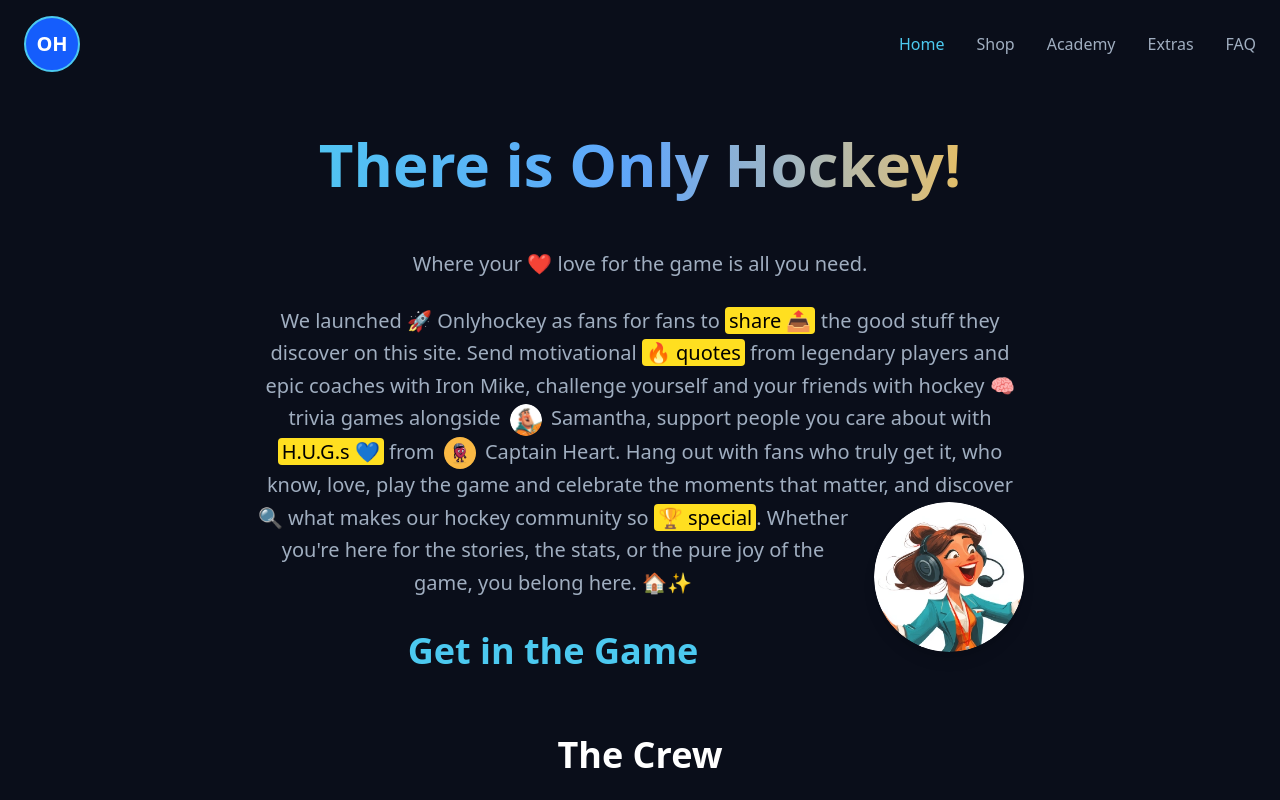
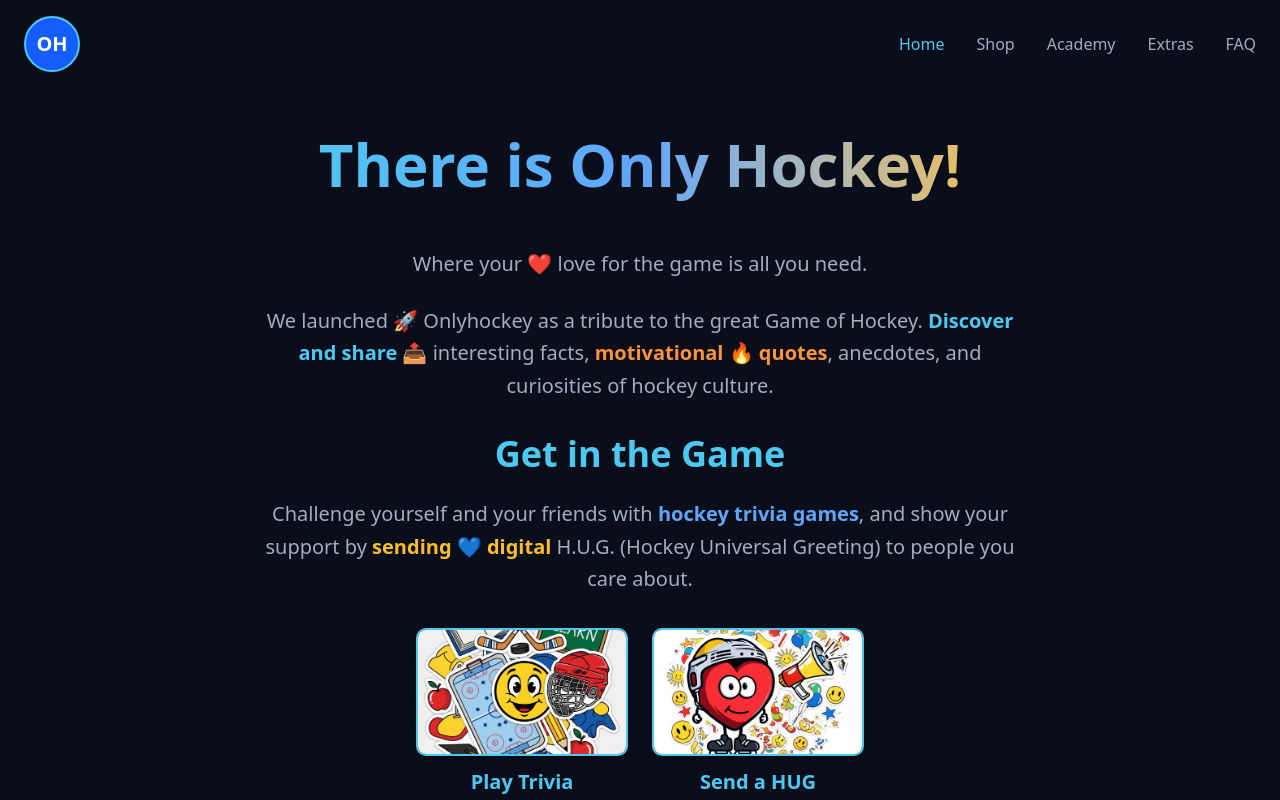
Before and after one commit to avintas/ohd, a Next.js app: page / in a window 1280 px wide. Shown: the top 800 px of the page. Built offline with nearby package versions, Linux system fonts and the light colour scheme.

Commit message:
appos and quates strugle and test-page variant

```diff
--- a/src/app/page.tsx
+++ b/src/app/page.tsx
@@ -2,7 +2,7 @@
   PageLayout,
   HeroSection,
   TheCrew,
-  QuickActions
+  FinalWelcome
 } from '@/components';
 
 export default function Home() {
@@ -10,8 +10,7 @@
     <PageLayout>
       <HeroSection />
       <TheCrew />
-      <QuickActions />
-
+      <FinalWelcome />
     </PageLayout>
   );
 }
--- a/src/app/test-page/page.tsx
+++ b/src/app/test-landing/page.tsx
@@ -3,7 +3,7 @@
   HeroSection
 } from '@/components';
 
-export default function TestPage() {
+export default function TestLanding() {
   return (
     <PageLayout>
       <HeroSection />
--- /dev/null
+++ b/src/components/ActionSection.tsx
@@ -0,0 +1,11 @@
+import React from 'react';
+
+export function ActionSection() {
+  return (
+    <section className="py-8 md:py-12 px-4 md:px-6">
+      <div className="max-w-4xl mx-auto text-center">
+        {/* This section is now empty - content moved to Hero section */}
+      </div>
+    </section>
+  );
+}
--- /dev/null
+++ b/src/components/FinalWelcome.tsx
@@ -0,0 +1,13 @@
+import React from 'react';
+
+export function FinalWelcome() {
+  return (
+    <section className="pt-2 md:pt-4 pb-20 md:pb-24 px-4 md:px-6">
+      <div className="max-w-4xl mx-auto text-center">
+        <p className="text-lg md:text-xl text-[#a0aec0] leading-relaxed max-w-3xl mx-auto">
+          You&apos;ll discover what makes our hockey community so 🏆 special. Whether you&apos;re here for the stories, the stats, or the pure joy of the game, you belong here. 🏠✨
+        </p>
+      </div>
+    </section>
+  );
+}
--- a/src/components/HeroSection.tsx
+++ b/src/components/HeroSection.tsx
@@ -12,35 +12,43 @@
           Where your ❤️ love for the game is all you need.
         </p>
         <p className="text-lg md:text-xl text-[#a0aec0] leading-relaxed max-w-3xl mx-auto mt-6">
-          We launched 🚀 Onlyhockey as fans for fans to <span className="bg-yellow-300 text-black px-1 rounded">share 📤</span> the good stuff they discover on this site. Send motivational <span className="bg-yellow-300 text-black px-1 rounded">🔥 quotes</span> from legendary players and epic coaches with Iron Mike, challenge yourself and your friends with hockey 🧠 trivia games alongside{' '}
-          <Image
-            src="/pims/pim-1001.webp"
-            alt="Samantha"
-            width={32}
-            height={32}
-            className="inline-block rounded-full mx-1 align-middle"
-          />{' '}
-          Samantha, support people you care about with <span className="bg-yellow-300 text-black px-1 rounded">H.U.G.s 💙</span> from{' '}
-          <Image
-            src="/pims/avintas_cartoon_gently_smiling_heart_wearing_mini_hockey_helm_3d57920b-4966-4287-9597-1a3d2a7dafac_0.png"
-            alt="Captain Heart"
-            width={32}
-            height={32}
-            className="inline-block rounded-full mx-1 align-middle"
-          />{' '}
-          Captain Heart. Hang out with fans who truly get it, who know, love, play the game and celebrate the moments that matter, and{' '}
-          <Image
-            src="/pims/pim-1008.webp"
-            alt="Iron Mike"
-            width={150}
-            height={150}
-            className="float-right rounded-full ml-6 mb-4 shadow-lg"
-          />{' '}
-          discover 🔍 what makes our hockey community so <span className="bg-yellow-300 text-black px-1 rounded">🏆 special</span>. Whether you're here for the stories, the stats, or the pure joy of the game, you belong here. 🏠✨
+          We launched 🚀 Onlyhockey as a tribute to the great Game of Hockey. <span className="text-[#4cc9f0] font-semibold">Discover and share 📤</span> interesting facts, <span className="text-[#fb923c] font-semibold">motivational 🔥 quotes</span>, anecdotes, and curiosities of hockey culture.
         </p>
         <h2 className="mt-8 text-2xl md:text-4xl font-bold text-[#4cc9f0] hover:text-[#60a5fa] transition-colors duration-300">
           Get in the Game
         </h2>
+
+        <p className="text-lg md:text-xl text-[#a0aec0] leading-relaxed max-w-3xl mx-auto mt-6">
+          Challenge yourself and your friends with <span className="text-[#60a5fa] font-semibold">hockey trivia games</span>, and show your support by <span className="text-[#fbbf24] font-semibold">sending 💙 digital</span> H.U.G. (Hockey Universal Greeting) to people you care about.
+        </p>
+
+        {/* Action Grid */}
+        <div className="grid grid-cols-2 gap-6 max-w-md mx-auto mt-8">
+          <div className="group cursor-pointer transform hover:scale-105 transition-all duration-300 text-center">
+            <Image
+              src="/gims/learn.webp"
+              alt="Learn and Discover"
+              width={200}
+              height={200}
+              className="w-full h-32 object-cover rounded-lg border-2 border-[#4cc9f0] group-hover:border-[#fbbf24] transition-colors duration-300 shadow-lg"
+            />
+            <p className="text-lg md:text-xl font-bold text-[#4cc9f0] group-hover:text-[#fbbf24] transition-colors duration-300 mt-3">
+              Play Trivia
+            </p>
+          </div>
+          <div className="group cursor-pointer transform hover:scale-105 transition-all duration-300 text-center">
+            <Image
+              src="/gims/hug.webp"
+              alt="Send H.U.G."
+              width={200}
+              height={200}
+              className="w-full h-32 object-cover rounded-lg border-2 border-[#4cc9f0] group-hover:border-[#fbbf24] transition-colors duration-300 shadow-lg"
+            />
+            <p className="text-lg md:text-xl font-bold text-[#4cc9f0] group-hover:text-[#fbbf24] transition-colors duration-300 mt-3">
+              Send a HUG
+            </p>
+          </div>
+        </div>
       </div>
     </section>
   );
--- a/src/components/index.ts
+++ b/src/components/index.ts
@@ -7,5 +7,7 @@
 export { HeroSection } from './HeroSection';
 
 // Page sections
+export { ActionSection } from './ActionSection';
 export { TheCrew } from './TheCrew';
+export { FinalWelcome } from './FinalWelcome';
 export { QuickActions } from './QuickActions';
```
Also changed, not shown: public/gims/hug.webp (added), public/gims/learn.webp (added).
